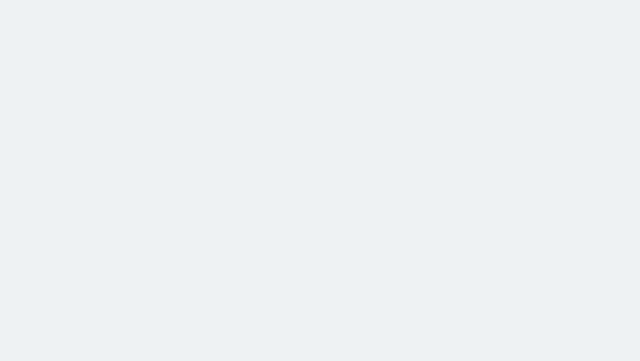
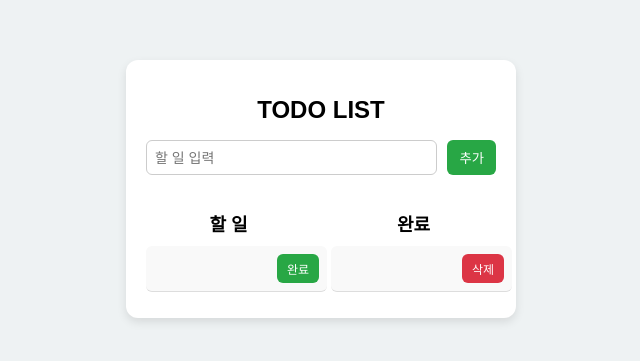
Before and after one commit to UMC-MJU/9th_Web_A, a React (Vite) app in the folder 윤-정윤주/2주차/2nd-mission1/: page / in a window 1280 px wide. Shown: the part 211-572 px from the top of the page, without its empty margins (319-959 px from the left). Built offline with nearby package versions, Linux system fonts and the light colour scheme.

Commit message:
Feat: 기존 UI를 React 컴포넌트로 변환

```diff
--- a/윤-정윤주/2주차/2nd-mission1/src/App.tsx
+++ b/윤-정윤주/2주차/2nd-mission1/src/App.tsx
@@ -1,8 +1,11 @@
 import './App.css'
+import Todo from './components/Todo';
 
 function App() {
 
-  return <></>;
+  return <>
+  <Todo />
+  </>;
 }
 
 export default App
--- /dev/null
+++ b/윤-정윤주/2주차/2nd-mission1/src/components/Todo.tsx
@@ -0,0 +1,50 @@
+import React from "react";
+
+const Todo = () => {
+    return (
+        <div className="todo-container">
+            <h1 className="todo-container__header">TODO LIST</h1>
+            <form className="todo-container__form">
+                <input
+                type="text"
+                className="todo-container__input"
+                placeholder="할 일 입력"
+                required
+                />
+                <button type="submit" className="todo-container__button">
+                    추가
+                </button>
+            </form>
+            <div className="render-container">
+                <div className="render-container__section">
+                    <h2 className="render-container__title">할 일</h2>
+                    <ul id="todo-list" className="render-container__list">
+                        <li className="render-container__item">
+                            <span className="render-container__item-text"></span>
+                            <button
+                            style={{
+                                backgroundColor: '#28a745',
+                            }}
+                            className="render-container__item-button">완료</button>
+                        </li>
+                    </ul>
+                </div>
+                <div className="render-container__section">
+                    <h2 className="render-container__title">완료</h2>
+                    <ul id="todo-list" className="render-container__list">
+                        <li className="render-container__item">
+                            <span className="render-container__item-text"></span>
+                            <button
+                            style={{
+                                backgroundColor: '#dc3545',
+                            }}
+                            className="render-container__item-button">삭제</button>
+                        </li>
+                    </ul>
+                </div>
+            </div>
+        </div>
+    )
+}
+
+export default Todo;
```
